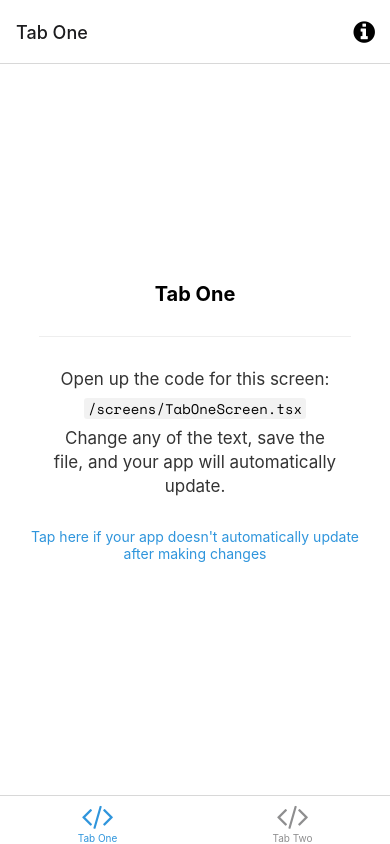
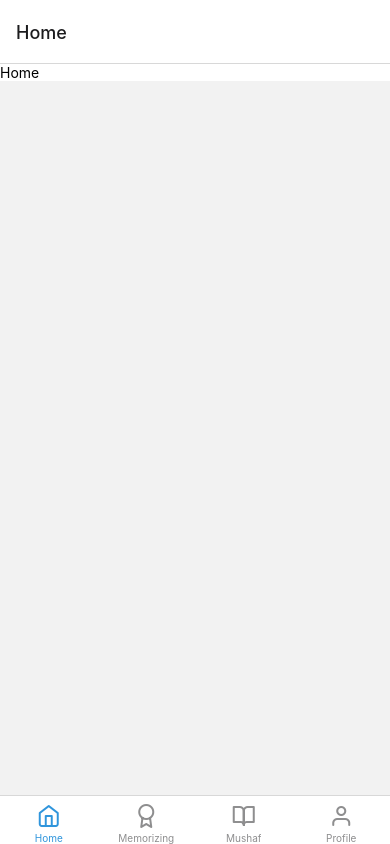
Before and after one commit to koalicioous/tahfiz-bootcamp, a React Native app: screen /Home in a window 390 px wide. Built offline with nearby package versions, Linux system fonts and the light colour scheme; what expo-linking would draw is missing.

Commit message:
feat: create navigations

```diff
--- a/navigation/index.tsx
+++ b/navigation/index.tsx
@@ -3,27 +3,40 @@
  * https://reactnavigation.org/docs/getting-started
  *
  */
-import { FontAwesome } from '@expo/vector-icons';
-import { createBottomTabNavigator } from '@react-navigation/bottom-tabs';
-import { NavigationContainer, DefaultTheme, DarkTheme } from '@react-navigation/native';
-import { createNativeStackNavigator } from '@react-navigation/native-stack';
-import * as React from 'react';
-import { ColorSchemeName, Pressable } from 'react-native';
+import { Feather } from "@expo/vector-icons";
+import { createBottomTabNavigator } from "@react-navigation/bottom-tabs";
+import {
+  NavigationContainer,
+  DefaultTheme,
+  DarkTheme,
+} from "@react-navigation/native";
+import { createNativeStackNavigator } from "@react-navigation/native-stack";
+import * as React from "react";
+import { ColorSchemeName, Pressable } from "react-native";
 
-import Colors from '../constants/Colors';
-import useColorScheme from '../hooks/useColorScheme';
-import ModalScreen from '../screens/ModalScreen';
-import NotFoundScreen from '../screens/NotFoundScreen';
-import TabOneScreen from '../screens/TabOneScreen';
-import TabTwoScreen from '../screens/TabTwoScreen';
-import { RootStackParamList, RootTabParamList, RootTabScreenProps } from '../types';
-import LinkingConfiguration from './LinkingConfiguration';
+import Colors from "../constants/Colors";
+import useColorScheme from "../hooks/useColorScheme";
+import ModalScreen from "../screens/ModalScreen";
+import NotFoundScreen from "../screens/NotFoundScreen";
+import Home from "../screens/Home";
+import TabTwoScreen from "../screens/TabTwoScreen";
+import {
+  RootStackParamList,
+  RootTabParamList,
+  RootTabScreenProps,
+} from "../types";
+import LinkingConfiguration from "./LinkingConfiguration";
 
-export default function Navigation({ colorScheme }: { colorScheme: ColorSchemeName }) {
+export default function Navigation({
+  colorScheme,
+}: {
+  colorScheme: ColorSchemeName;
+}) {
   return (
     <NavigationContainer
       linking={LinkingConfiguration}
-      theme={colorScheme === 'dark' ? DarkTheme : DefaultTheme}>
+      theme={colorScheme === "dark" ? DarkTheme : DefaultTheme}
+    >
       <RootNavigator />
     </NavigationContainer>
   );
@@ -38,9 +51,17 @@ const Stack = createNativeStackNavigator<RootStackParamList>();
 function RootNavigator() {
   return (
     <Stack.Navigator>
-      <Stack.Screen name="Root" component={BottomTabNavigator} options={{ headerShown: false }} />
-      <Stack.Screen name="NotFound" component={NotFoundScreen} options={{ title: 'Oops!' }} />
-      <Stack.Group screenOptions={{ presentation: 'modal' }}>
+      <Stack.Screen
+        name="Root"
+        component={BottomTabNavigator}
+        options={{ headerShown: false }}
+      />
+      <Stack.Screen
+        name="NotFound"
+        component={NotFoundScreen}
+        options={{ title: "Oops!" }}
+      />
+      <Stack.Group screenOptions={{ presentation: "modal" }}>
         <Stack.Screen name="Modal" component={ModalScreen} />
       </Stack.Group>
     </Stack.Navigator>
@@ -58,38 +79,43 @@ function BottomTabNavigator() {
 
   return (
     <BottomTab.Navigator
-      initialRouteName="TabOne"
+      initialRouteName="Home"
       screenOptions={{
         tabBarActiveTintColor: Colors[colorScheme].tint,
-      }}>
+      }}
+    >
       <BottomTab.Screen
-        name="TabOne"
-        component={TabOneScreen}
-        options={({ navigation }: RootTabScreenProps<'TabOne'>) => ({
-          title: 'Tab One',
-          tabBarIcon: ({ color }) => <TabBarIcon name="code" color={color} />,
-          headerRight: () => (
-            <Pressable
-              onPress={() => navigation.navigate('Modal')}
-              style={({ pressed }) => ({
-                opacity: pressed ? 0.5 : 1,
-              })}>
-              <FontAwesome
-                name="info-circle"
-                size={25}
-                color={Colors[colorScheme].text}
-                style={{ marginRight: 15 }}
-              />
-            </Pressable>
-          ),
+        name="Home"
+        component={Home}
+        options={({ navigation }: RootTabScreenProps<"Home">) => ({
+          title: "Home",
+          tabBarIcon: ({ color }) => <TabBarIcon name="home" color={color} />,
         })}
       />
       <BottomTab.Screen
-        name="TabTwo"
+        name="Memorizing"
         component={TabTwoScreen}
         options={{
-          title: 'Tab Two',
-          tabBarIcon: ({ color }) => <TabBarIcon name="code" color={color} />,
+          title: "Memorizing",
+          tabBarIcon: ({ color }) => <TabBarIcon name="award" color={color} />,
+        }}
+      />
+      <BottomTab.Screen
+        name="Mushaf"
+        component={TabTwoScreen}
+        options={{
+          title: "Mushaf",
+          tabBarIcon: ({ color }) => (
+            <TabBarIcon name="book-open" color={color} />
+          ),
+        }}
+      />
+      <BottomTab.Screen
+        name="Profile"
+        component={TabTwoScreen}
+        options={{
+          title: "Profile",
+          tabBarIcon: ({ color }) => <TabBarIcon name="user" color={color} />,
         }}
       />
     </BottomTab.Navigator>
@@ -100,8 +126,8 @@ function BottomTabNavigator() {
  * You can explore the built-in icon families and icons on the web at https://icons.expo.fyi/
  */
 function TabBarIcon(props: {
-  name: React.ComponentProps<typeof FontAwesome>['name'];
+  name: React.ComponentProps<typeof Feather>["name"];
   color: string;
 }) {
-  return <FontAwesome size={30} style={{ marginBottom: -3 }} {...props} />;
+  return <Feather size={24} style={{ marginBottom: -3 }} {...props} />;
 }
--- /dev/null
+++ b/screens/Home.tsx
@@ -0,0 +1,10 @@
+import { RootTabScreenProps } from "../types";
+import { View, Text } from "../components/Themed";
+
+export default function Home({ navigation }: RootTabScreenProps<"Home">) {
+  return (
+    <View>
+      <Text>Home</Text>
+    </View>
+  );
+}
--- a/screens/TabOneScreen.tsx
+++ /dev/null
@@ -1,32 +0,0 @@
-import { StyleSheet } from 'react-native';
-
-import EditScreenInfo from '../components/EditScreenInfo';
-import { Text, View } from '../components/Themed';
-import { RootTabScreenProps } from '../types';
-
-export default function TabOneScreen({ navigation }: RootTabScreenProps<'TabOne'>) {
-  return (
-    <View style={styles.container}>
-      <Text style={styles.title}>Tab One</Text>
-      <View style={styles.separator} lightColor="#eee" darkColor="rgba(255,255,255,0.1)" />
-      <EditScreenInfo path="/screens/TabOneScreen.tsx" />
-    </View>
-  );
-}
-
-const styles = StyleSheet.create({
-  container: {
-    flex: 1,
-    alignItems: 'center',
-    justifyContent: 'center',
-  },
-  title: {
-    fontSize: 20,
-    fontWeight: 'bold',
-  },
-  separator: {
-    marginVertical: 30,
-    height: 1,
-    width: '80%',
-  },
-});
```
Also changed, not shown: types.tsx (+17 -13 lines), screens/Memorizing.tsx (added), screens/Mushaf.tsx (added), screens/Profile.tsx (added).
